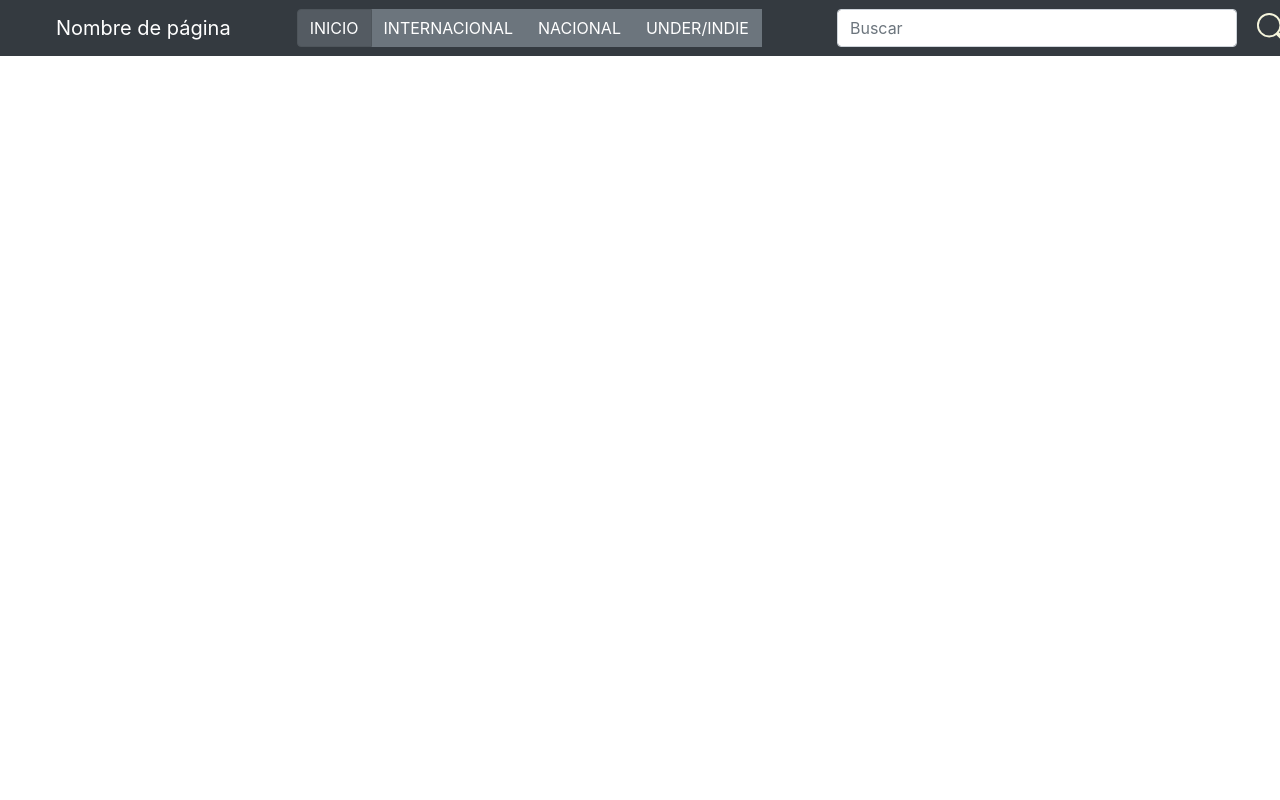
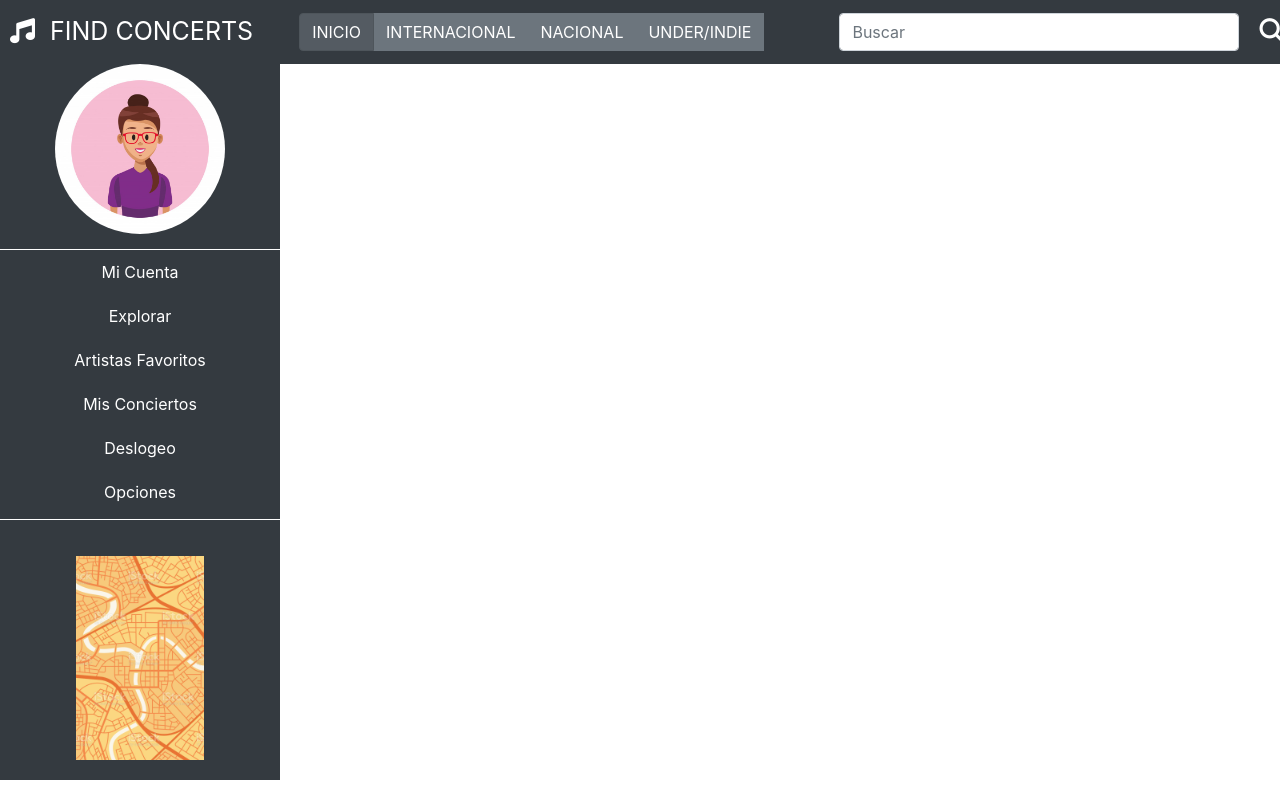
Before and after one commit to AgendaShows/WebAppAgendaShows, a plain HTML site: page index.html in a window 1280 px wide. Drawn offline with nearby package versions, Linux system fonts and the light colour scheme.

Commit message:
se agrega sidebar y se ordena css lau

```diff
--- a/css/styles.css
+++ b/css/styles.css
@@ -1,4 +1,9 @@
-/*NAV BAR CSS*/
+*{
+    margin: 0;
+    padding: 0;
+    box-sizing: border-box;
+}
+/*HEADER CSS*/
 .container-header {
     width: 100%;
     padding-right: 0;
@@ -6,41 +11,82 @@
     margin-right: auto;
     margin-left: auto;
 }
+.logoNombre{
+    display: flex;
+    align-items: center;
+}
+.logotipo{
+    font-size:25px;
+    color: white;
+    margin-right:10px;
+    margin-left:10px;
+}
+.navbar-brand{
+    padding-left: 5px;
+    font-size: 25px;
+}
 #barraDeNavegacion {
     height: 35px;
-    opacity: 75%;
-    background-color:#393e46;
-    width: 100vw;
 }
 .nav-item{
-    padding-left:50px;
-    font-weight:100;
+    padding-left:30px;
+    font-weight: 100;
 }
 .options{
-    padding-left:10%;;
+    padding-left:10%;
 }
-.buscador{
-    padding-left: 75px;
+.btn-secondary:hover {
+    text-decoration: underline;
+}
+.busqueda{
+    display: flex;
+    align-items: center;
+}
+.buscador {
+    padding-left:75px;
+    /*border: solid violet 2px;
+    margin: auto;*/
 }
 #barraBusqueda{
     width:400px;
+    margin: auto;
 }
-.bi-music-note-list{
-    margin-top:4px;
-    margin-right:20px;
-    margin-left: 20px;
-    height: 30px;
-    width: 30px;
-    float: left;
-    color: beige;
+.lupa{
+    font-size: 25px;
+    color: white;
+    margin-left:10px;
 }
-.bi-search{
-    margin-left: 20px;
-    margin-top:4px;
-    height: 30px;
-    width: 30px;
-    float: left;
-    color: beige;
+/*Cierro CSS HEADER*/
+
+/*INICIO CSS SIDEBAR*/
+.sidebar {
+    background-color: #343a40;
+    text-align: center;
+    width: 280px;
+    height: 100%;
 }
-/*Cierro CSS NAVBAR*/
-/*me falta el nav*/
+#sidebarFija ul li{
+    font-size: 100;
+    color: white;
+    list-style-type: none;
+    margin: 5px;
+    padding-top: 5px;
+    padding-bottom: 10px;
+}
+.fotoPerfil {
+    height: 170px;
+    width: 170px;
+    border-radius: 90%;
+}
+ul{
+    margin-top: 15px;
+    border-top: 1px solid white;
+    border-bottom: 1px solid white;
+}
+.map{
+    margin-top: 20px;
+    margin-bottom: 20px;
+    height:204px;
+    width: 128px;
+}
+/*cierro css sidebar*/
--- a/index.html
+++ b/index.html
@@ -1,6 +1,5 @@
 <!DOCTYPE html>
 <html lang="en">
-
 <head>
     <meta charset="UTF-8">
     <meta name="viewport" content="width=device-width, initial-scale=1.0">
@@ -9,31 +8,29 @@
         integrity="sha384-Vkoo8x4CGsO3+Hhxv8T/Q5PaXtkKtu6ug5TOeNV6gBiFeWPGFN9MuhOf23Q9Ifjh" crossorigin="anonymous">
     <link rel="stylesheet" href="css/styles.css">
 </head>
-
 <body>
     <!--ACA ARRANCA FUNCIONALIDAD-HEADER LAU-->
     <header>
-        <div class="container-fluid container-header">
-            <div class="navbar navbar-expand-lg navbar-dark bg-dark sticky-top">
+        <div class="container-header">
+            <div class="navbar navbar-nav navbar-expand-xl navbar-dark bg-dark sticky-top">
                 <!--inserto imagen de nota musical a modo de logo-->
-                <svg class="bi bi-music-note-list" width="1em" height="1em" viewBox="0 0 16 16" fill="currentColor"
-                    xmlns="http://www.w3.org/2000/svg">
-                    <path d="M12 13c0 1.105-1.12 2-2.5 2S7 14.105 7 13s1.12-2 2.5-2 2.5.895 2.5 2z" />
-                    <path fill-rule="evenodd" d="M12 3v10h-1V3h1z" />
-                    <path d="M11 2.82a1 1 0 0 1 .804-.98l3-.6A1 1 0 0 1 16 2.22V4l-5 1V2.82z" />
-                    <path fill-rule="evenodd"
-                        d="M0 11.5a.5.5 0 0 1 .5-.5H4a.5.5 0 0 1 0 1H.5a.5.5 0 0 1-.5-.5zm0-4A.5.5 0 0 1 .5 7H8a.5.5 0 0 1 0 1H.5a.5.5 0 0 1-.5-.5zm0-4A.5.5 0 0 1 .5 3H8a.5.5 0 0 1 0 1H.5a.5.5 0 0 1-.5-.5z" />
-                </svg>
-                <a class="navbar-brand" href="#">Nombre de página</a>
+                <div class="logoNombre">
+                    <a class="logotipo" href="#">
+                        <i class="fas fa-music"></i>
+                    </a>
+                    <a class="navbar-brand" href="#">FIND CONCERTS</a>
+                </div>
                 <div id="barraDeNavegacion mr-auto">
+                    <button class="navbar-toggler" type="button" data-toggle="collapse" data-target="#barraDeNavegacion"
+                        aria-controls="barraDeNavegacion" aria-expanded="true" aria-label="Toggle navigation">
+                        <span class="navbar-toggler-icon"></span>
+                    </button>
                     <!--Pruebo botones de bootstrap con selector fachero-->
-                    <div class="btn-group btn-group-toggle nav-item" data-toggle="buttons">
+                    <div class="navbar-collapse collapse" id="barraDeNavegacion">
+                        <div class="btn-group btn-group-toggle nav-item">
                             <!--botones-->
                             <label class="btn btn-secondary active">
                                 <input type="radio" name="options" id="option1" checked> INICIO
-                            <!--CHECKED (CAMBIA LA SELECCIÓN)
-                                                            Method: $().button('toggle')
-                                                            description: Toggles push state. Gives the button the appearance that it has been activated.-->
                             </label>
                             <label class="btn btn-secondary">
                                 <input type="radio" name="options" id="option2"> INTERNACIONAL
@@ -45,34 +42,46 @@
                                 <input type="radio" name="options" id="option4"> UNDER/INDIE
                             </label>
                             <!--Barra de busqueda de bootstrap con borrado integrado-->
+                            <div class="busqueda">
                                 <form class="buscador">
-                            <input id="barraBusqueda" class="form-control mr-ms-2" type="search" placeholder="Buscar"
-                                aria-label="Search">
+                                    <input id="barraBusqueda" class="form-control mr-ms-2" type="search"
+                                        placeholder="Buscar" aria-label="Search">
                                 </form>
                                 <!--inserto imagen de lupa-->
-                        <svg class="bi bi-search" width="1em" height="1em" viewBox="0 0 16 16" fill="currentColor"
-                            xmlns="http://www.w3.org/2000/svg">
-                            <path fill-rule="evenodd"
-                                d="M10.442 10.442a1 1 0 0 1 1.415 0l3.85 3.85a1 1 0 0 1-1.414 1.415l-3.85-3.85a1 1 0 0 1 0-1.415z" />
-                            <path fill-rule="evenodd"
-                                d="M6.5 12a5.5 5.5 0 1 0 0-11 5.5 5.5 0 0 0 0 11zM13 6.5a6.5 6.5 0 1 1-13 0 6.5 6.5 0 0 1 13 0z" />
-                        </svg>
-                        </form>
+                                <a class="lupa" href="#">
+                                    <i class="lupa fas fa-search"></i>
+                                </a>
+                            </div>
+                        </div>
                     </div>
                 </div>
             </div>
         </div>
     </header>
     <!--ACA TERMINA FUNCIONALIDAD-HEADER LAU-->
-    <!--ME FALTA EL NAV-->
-    <nav></nav>
+    <!--INICIO EL NAV O SIDEBAR LAU-->
+    <section>
+        <div class="sidebar bg-dark" id="sidebarFija">
+            <img src="img/FotoPerfil.jpg" alt="Foto de Perfil" class="fotoPerfil">
+            <ul>
+                <li>Mi Cuenta</li>
+                <li>Explorar</li>
+                <li>Artistas Favoritos</li>
+                <li>Mis Conciertos</li>
+                <li>Deslogeo</li>
+                <li>Opciones</li>
+            </ul>
+            <img src="img/Mapa.jpg" alt="MAPA" class="map">
+        </div>
+    </section>
+    <!--ACA TERMINA FUNCIONALIDAD NAV O SIDEBAR LAU-->
     <main>
         <article></article>
     </main>
     <aside></aside>
     <footer></footer>
 
-
+    <script src="https://kit.fontawesome.com/f4ee5663d2.js" crossorigin="anonymous"></script>
     <script src="js/principal.js"></script>
 </body>
 
```
Also changed, not shown: img/FotoPerfil.jpg (added), img/Logotipo.png (added), img/Mapa.jpg (added). Lines whose indentation alone changed are shown as unchanged.
